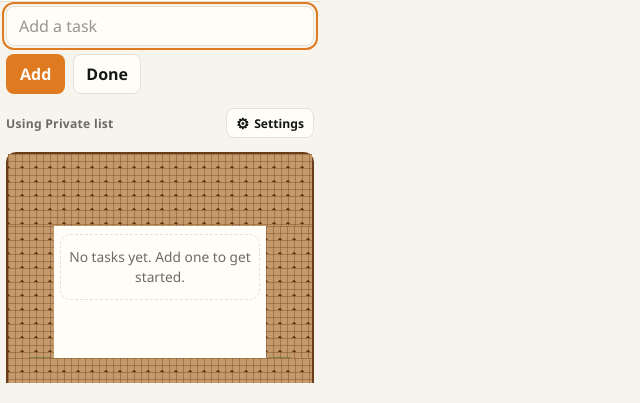
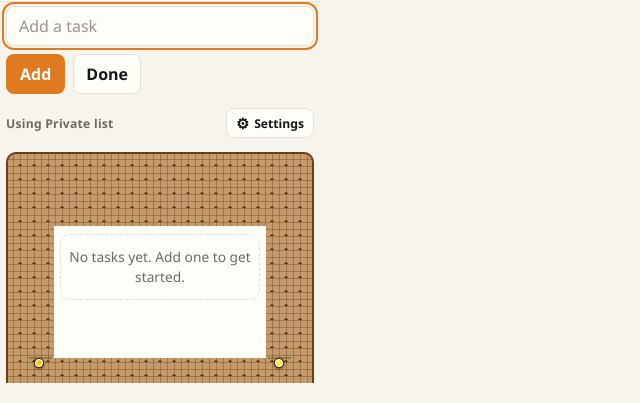
Before and after one commit to CueAnata/cuedone-extension, a website with bundled scripts: page src/popup/popup.html in a window 1280 px wide. Shown: the part 77-480 px from the top of the page, without its empty margins (0-640 px from the left). Built offline with nearby package versions, Linux system fonts and the light colour scheme; some packages are replaced by stand-ins of ours; no server answers.

Commit message:
Restore diamond entire frame and flower vines
- Revert pillars to transparent so frame diamond lattice (72px top, 2px diamonds) extends continuously over entire lattice frame from top border to bottom, not just top
- Keep pillars overflow visible and content z-index above canvas so 3D/CSS flower vines remain visible on inside edge of lattice and progress to meet at top center for finale

```diff
--- a/src/shared/styles.css
+++ b/src/shared/styles.css
@@ -3823,20 +3823,12 @@ body[data-presentation="client"] .client-sequence-active > .add-task-toggle { di
 
 .lattice-frame::before { display: none; }
 
-/* Rich filled-in diamond/grid lattice texture — crisp, solid, fully saturated — pillars carry lattice so pattern extends entire frame length */
+/* Rich filled-in diamond/grid lattice texture — crisp, solid, fully saturated — frame carries lattice so pattern extends entire frame length */
 .lattice-pillar {
-  background: #c49a6b;
-  background-image:
-    linear-gradient(45deg, #6b3d1a 0 2px, transparent 2px 14px),
-    linear-gradient(-45deg, #6b3d1a 0 2px, transparent 2px 14px),
-    linear-gradient(90deg, rgba(107,61,26,0.38) 0 1px, transparent 1px 7px),
-    linear-gradient(rgba(107,61,26,0.38) 0 1px, transparent 1px 7px);
-  background-size: 14px 14px, 14px 14px, 7px 7px, 7px 7px;
-  background-position: 0 0, 0 0, 0 0, 0 0;
+  background: transparent;
   border: none;
   position: relative;
   overflow: visible;
-  z-index: 1;
 }
 
 .lattice-pillar--top {
```
Also changed, not shown: prototypes/meta-iwsdk/src/browser-panel.css (+1 -9 lines).
